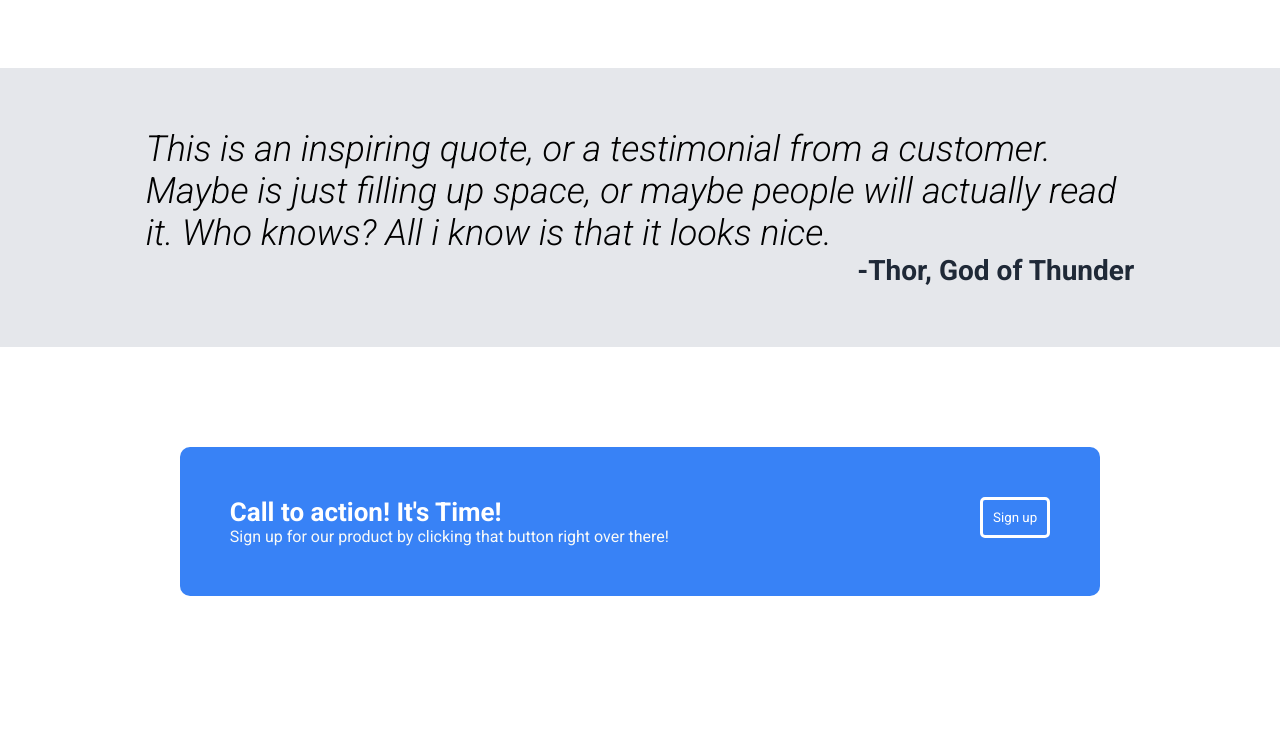
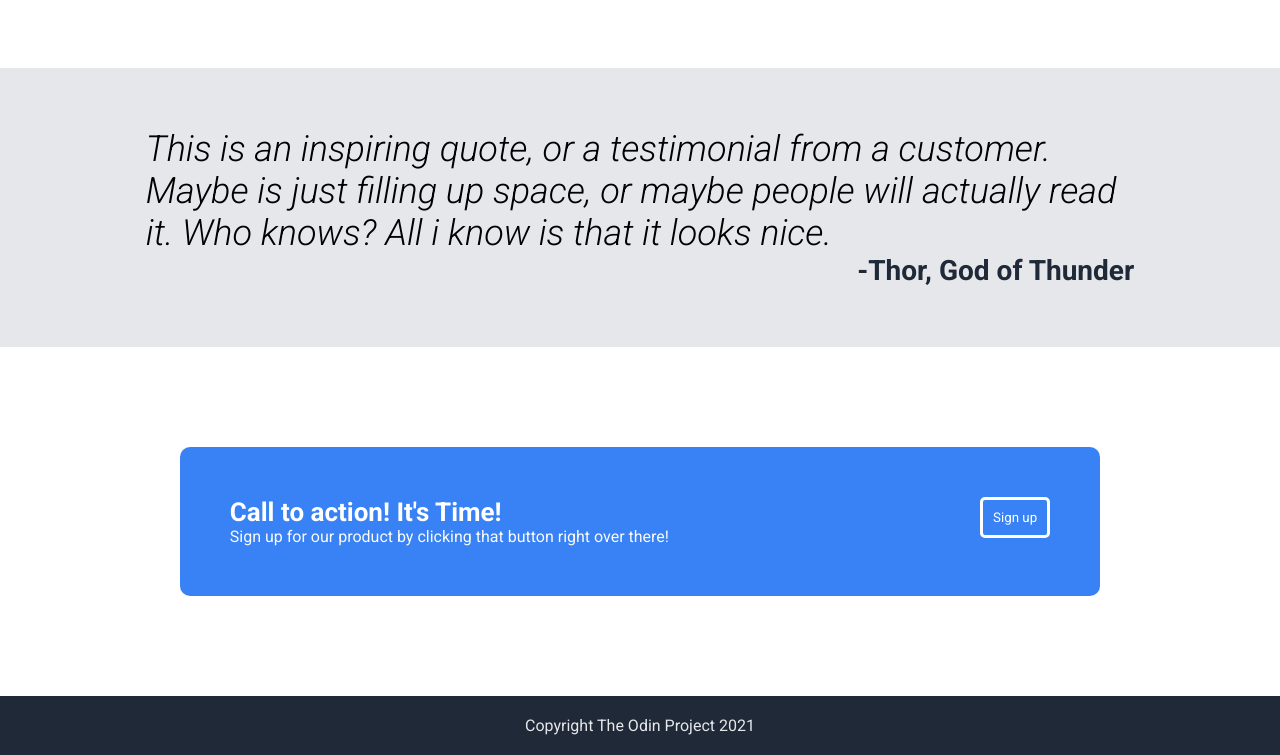
Before and after one commit to evkronos/flexbox-landing-page, a plain HTML site: page index.html in a window 1280 px wide. Shown: the part 1020-1775 px from the top of the page. Before the commit the page ends 1716 px from the top, so only its background shows below. Drawn offline with Linux system fonts and the light colour scheme.

Commit message:
Added footer

```diff
--- a/index.html
+++ b/index.html
@@ -88,6 +88,10 @@
             <div class="botton-button"><button>Sign up</button></div>
         </div>
     </div>
+
+    <div class="footer">
+        Copyright The Odin Project 2021
+    </div>
 </body>
 
 </html>
--- a/styles/style.css
+++ b/styles/style.css
@@ -178,3 +178,12 @@
 .sign-text .smaller {
     color: #f9faf8;
 }
+
+.footer {
+    display: flex;
+    background-color: #1f2937;
+    justify-content: center;
+    align-items: center;
+    color: #e5e7eb;
+    padding: 20px;
+}
```
